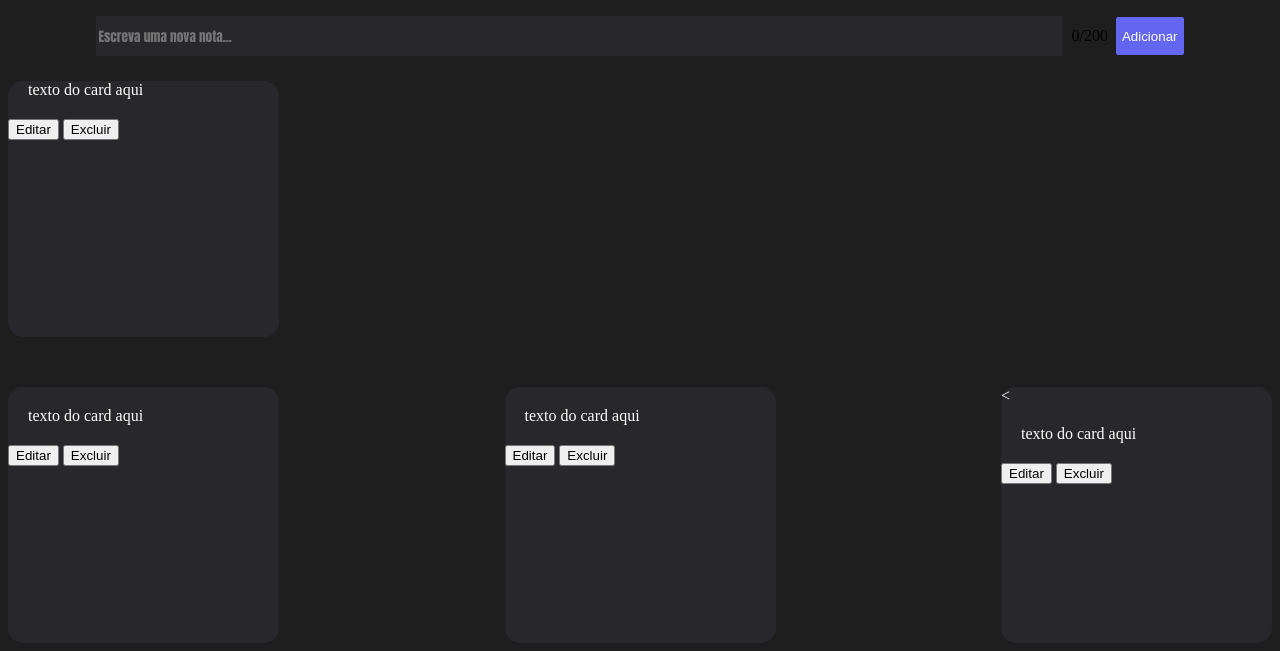
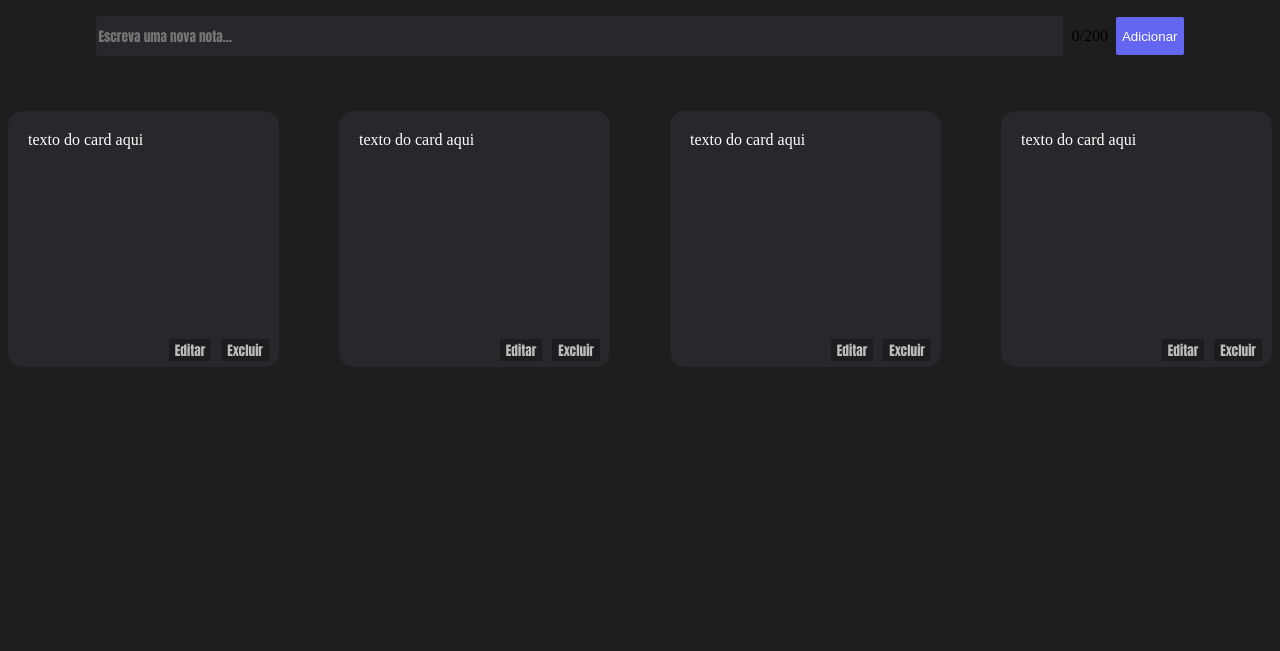
Before and after one commit to Wereouts/GuardaNotas, a plain HTML site: page index.html in a window 1280 px wide. Shown: the part 255-906 px from the top of the page. After the commit the page ends 800 px from the top, so only its background shows below. Drawn offline with Linux system fonts and the light colour scheme.

Commit message:
alterações 19/12 15:11

```diff
--- a/index.html
+++ b/index.html
@@ -20,7 +20,7 @@
         <p class="quatidadeDeCaractere">0/200</p>
         <button class="botaoAdicionar">Adicionar</button>
     </div>
-
+    <div class="CardPrincipal">
         <div class="cardGeral">
             <div class="cards">
                 <p>texto do card aqui</p>
@@ -33,7 +33,7 @@
         </div>
 
 
-    <div class="CardPrincipal">
+
         <div class="cardGeral">
             <div class="cards">
                 <p>texto do card aqui</p>
@@ -60,7 +60,7 @@
         </div>
 
         <div class="cardGeral">
-            < <div class="cards">
+            <div class="cards">
                 <p>texto do card aqui</p>
             </div>
             <div class="acoes">
--- a/style.css
+++ b/style.css
@@ -71,10 +71,19 @@
     margin: 20px;
 }
 
-.cards button {
-    position: absolute;
-    bottom: 30px;
-    right: 300px;
+.acoes {
+    color: #BBBBBC;
+    margin-top: 190px;
+    margin-right: 10px;
     display: flex;
-    gap: 8px;
+    justify-content: flex-end;
+    gap: 10px;
 }
+
+.acoes button {
+    background-color:#1D1D20;
+    color:#BBBBBC ;
+    border: none;
+    font-family: Impact, Haettenschweiler, 'Arial Narrow Bold', sans-serif;
+
+}
```
Lines whose indentation alone changed are shown as unchanged.
